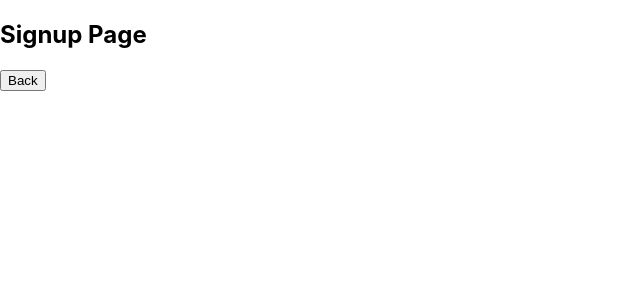
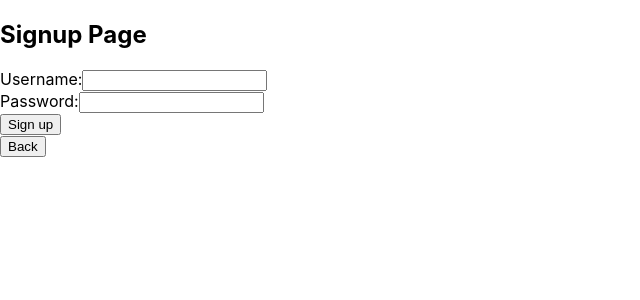
Before and after one commit to apurrrva/Klaus, a React (Create React App) app in the folder frontend/: page / in a window 1280 px wide. Both pictures are taken after a click on the button "Create Account". Shown: the top 300 px of the page, without its empty margins (0-640 px from the left). Built offline with nearby package versions, Linux system fonts and the light colour scheme.

Commit message:
still need to link user profile

```diff
--- a/frontend/src/SignupPage.js
+++ b/frontend/src/SignupPage.js
@@ -1,12 +1,56 @@
-// src/SignupPage.js
-import React from 'react';
+import React, { useState } from 'react';
 
-export default function SignupPage({ onBack }) {
+export default function SignupPage({ onBack, onSignupSuccess }) {
+  const [username, setUsername] = useState('');
+  const [password, setPassword] = useState('');
+
+
+  // Basic form submission handler (customize as needed for your backend)
+  const handleSubmit = (e) => {
+    e.preventDefault();
+    // TODO: Replace this with actual signup logic (API call)
+
+
+
+    // Simulate successful signup and redirect to login page
+
+
+    if (onSignupSuccess) {
+      onSignupSuccess();
+    }
+  };
+
   return (
     <div>
       <h2>Signup Page</h2>
+      <form onSubmit={handleSubmit}>
+        <div>
+          <label>
+            Username:
+            <input
+              type="text"
+              value={username}
+              required
+              onChange={e => setUsername(e.target.value)}
+              autoComplete="username"
+            />
+          </label>
+        </div>
+        <div>
+          <label>
+            Password:
+            <input
+              type="password"
+              value={password}
+              required
+              onChange={e => setPassword(e.target.value)}
+              autoComplete="new-password"
+            />
+          </label>
+        </div>
+        <button type="submit">Sign up</button>
+      </form>
       <button onClick={onBack}>Back</button>
-      {/* Add your signup form here */}
     </div>
   );
 }
```
Also changed, not shown: 1 other file (tests, documents, lock files or other folders).
